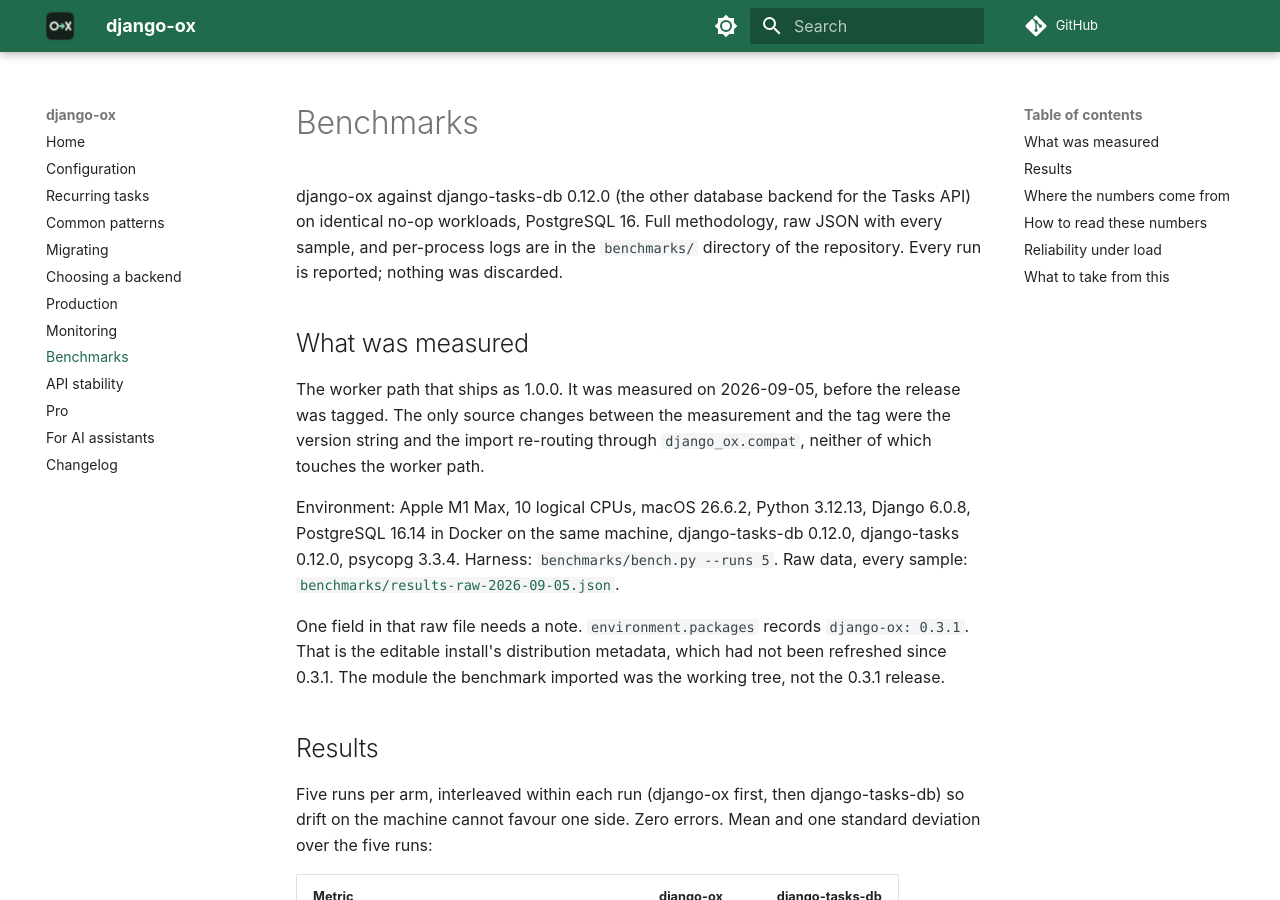
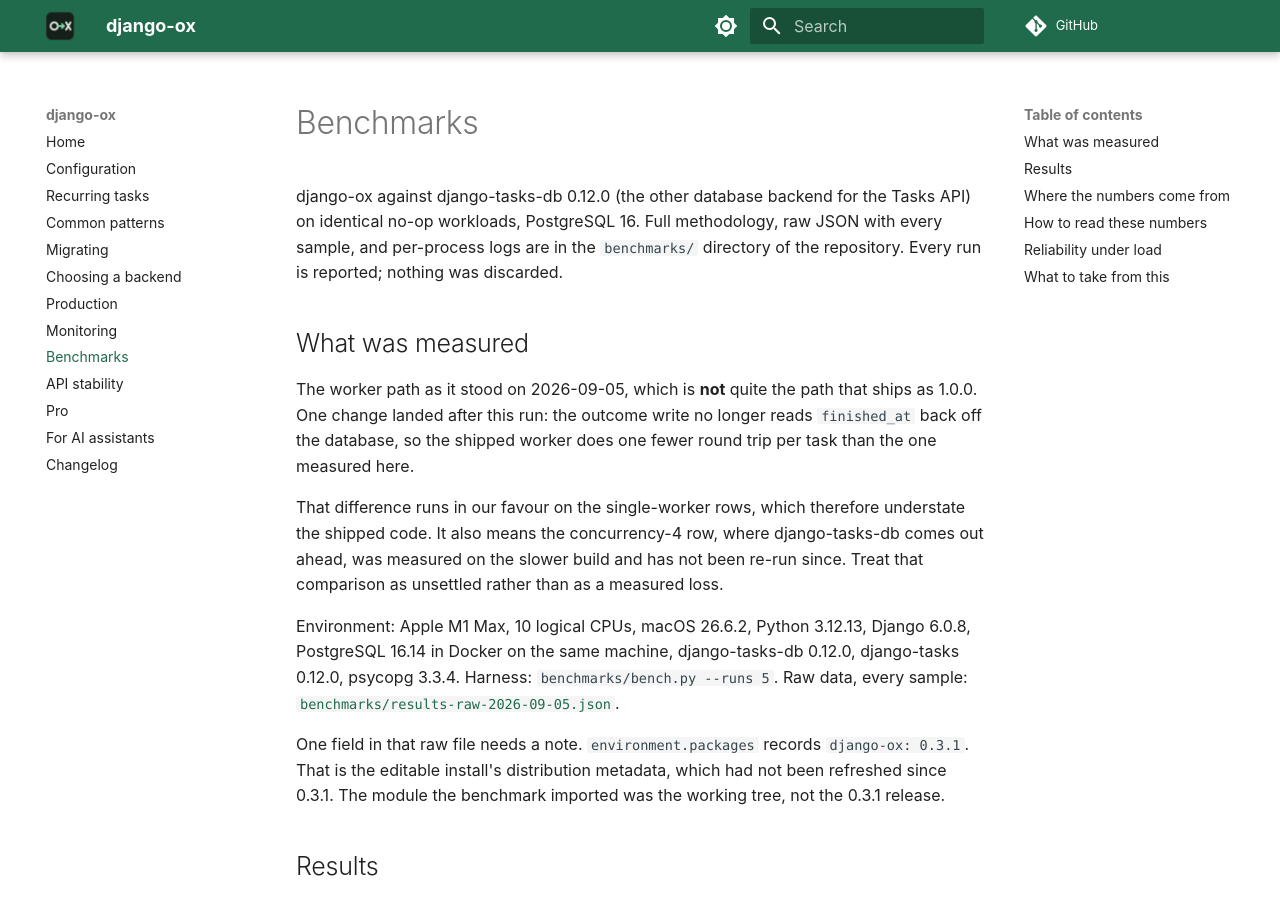
Before and after one commit to oxpull/django-ox, an MkDocs documentation site: the page built from docs/benchmarks.md, in a window 1280 px wide and 900 px high. Built offline with MkDocs 1.6.1 and Material for MkDocs 9.7.7, drawn with Linux system fonts in a browser that asks for light colours; comment, search, counter and statistics services are not loaded.

Commit message:
Say which build the benchmark actually measured
The benchmarks page claimed the run measured the worker path that ships
as 1.0.0. It did not. The raw file was written at 22:10 and the change
that stops reading finished_at back off the database landed at 22:28,
so the run carried an extra round trip on the path every task takes.

That difference favours the shipped code on the single-worker rows,
which therefore understate it. It runs the other way on the
concurrency-4 row, where django-tasks-db came out ahead on a build
slower than the one shipping. That row is now described as unsettled
rather than as a measured loss, because re-running it on a loaded
machine would not settle anything either.

```diff
--- a/docs/benchmarks.md
+++ b/docs/benchmarks.md
@@ -8,10 +8,16 @@
 
 ## What was measured
 
-The worker path that ships as 1.0.0. It was measured on 2026-09-05, before
-the release was tagged. The only source changes between the measurement and
-the tag were the version string and the import re-routing through
-`django_ox.compat`, neither of which touches the worker path.
+The worker path as it stood on 2026-09-05, which is **not** quite the path
+that ships as 1.0.0. One change landed after this run: the outcome write no
+longer reads `finished_at` back off the database, so the shipped worker does
+one fewer round trip per task than the one measured here.
+
+That difference runs in our favour on the single-worker rows, which therefore
+understate the shipped code. It also means the concurrency-4 row, where
+django-tasks-db comes out ahead, was measured on the slower build and has not
+been re-run since. Treat that comparison as unsettled rather than as a
+measured loss.
 
 Environment: Apple M1 Max, 10 logical CPUs, macOS 26.6.2, Python 3.12.13,
 Django 6.0.8, PostgreSQL 16.14 in Docker on the same machine,
```
Also changed, not shown: CHANGELOG.md (+5 -3 lines), README.md (+3 -2 lines), docs/llms-full.txt (+15 -7 lines).
